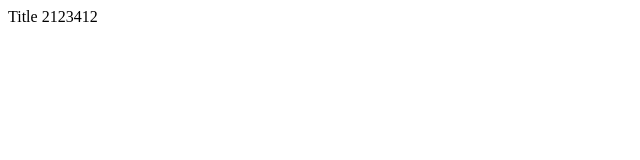
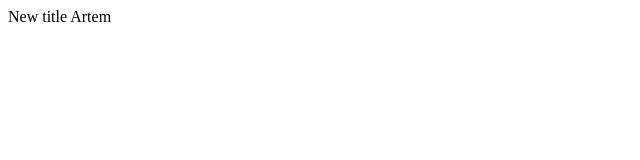
Before and after one commit to stay-metal/test_repo, a plain HTML site: page index.html in a window 1280 px wide. Shown: the full height of the page, 0-640 px from the left. Drawn offline with Linux system fonts and the light colour scheme.

Commit message:
new title added

```diff
--- a/index.html
+++ b/index.html
@@ -6,6 +6,6 @@
     <title>Document</title>
   </head>
   <body>
-    <div>Title 2123412</div>
+    <div>New title Artem</div>
   </body>
 </html>
```
